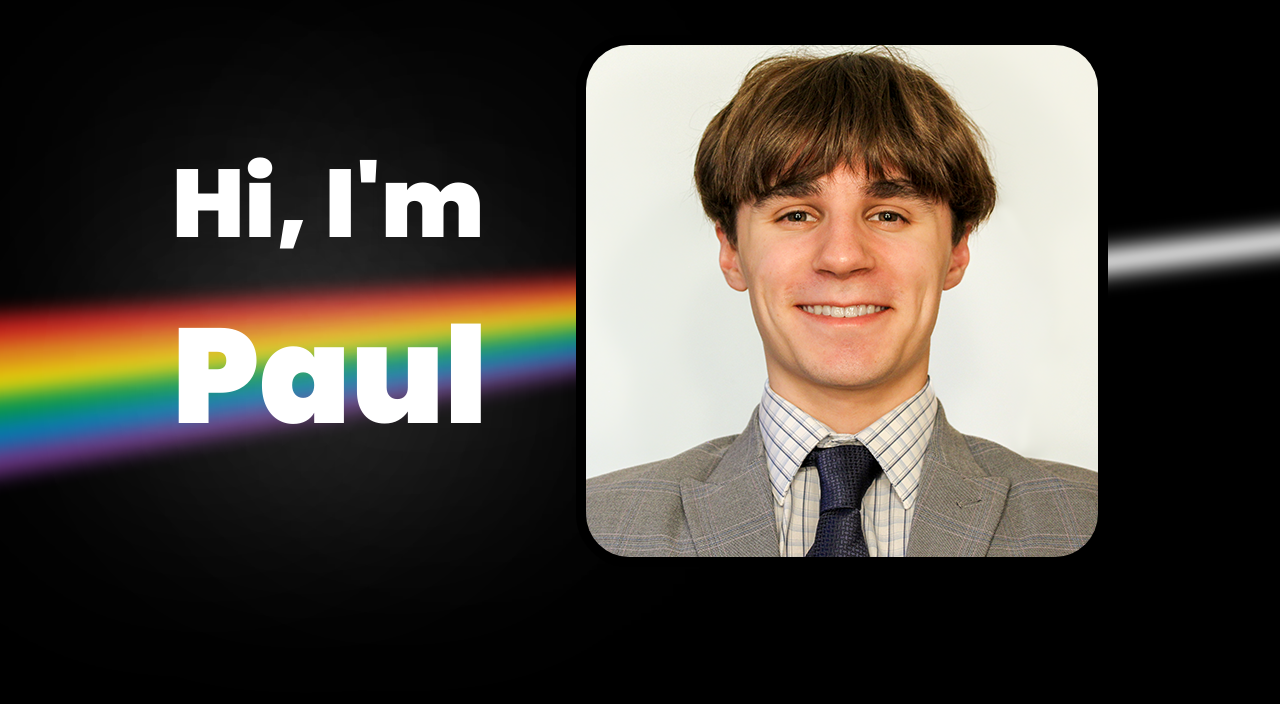
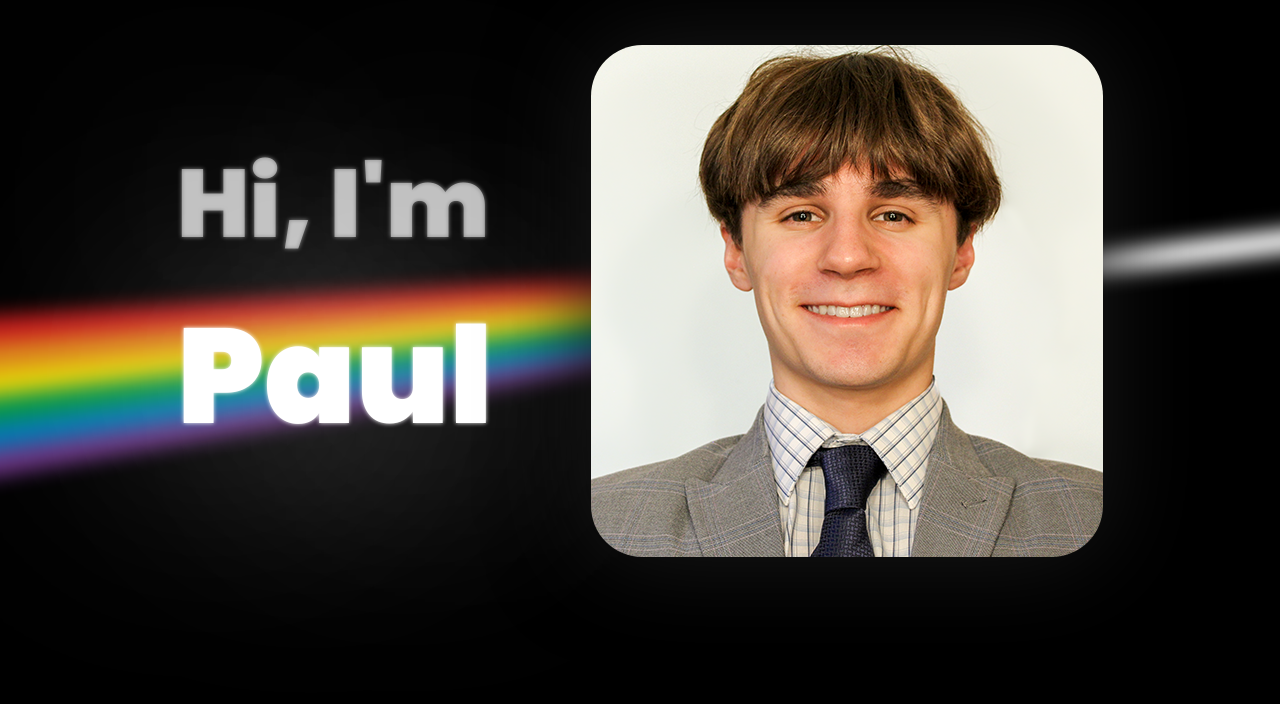
Before and after one commit to paulStruble/portfolio, a website: page src/public/index.html in a window 1280 px wide. Shown: the part 96-800 px from the top of the page. Drawn offline with Linux system fonts and the light colour scheme.

Commit message:
landing style update

```diff
--- a/src/public/styles.css
+++ b/src/public/styles.css
@@ -153,21 +153,22 @@ footer {
 }
 
 #landing-welcome {
-    color: white;
-    text-shadow: 0 0 10em;
+    color: rgba(255, 255, 255, 0.5);
+    text-shadow: 0 0 10em, 0 0 4px;
 }
 
 #paul {
+    color: white;
     font-size: 1.4em;
 }
 
 #profile-image {
     display: inline-block;
-    border: 10px solid black;
     border-radius: 10%;
     margin: 0;
     max-width: 100%;
     height: auto;
+    box-shadow: 0 0 100px;
 }
 
 #landing-gradient {
```
